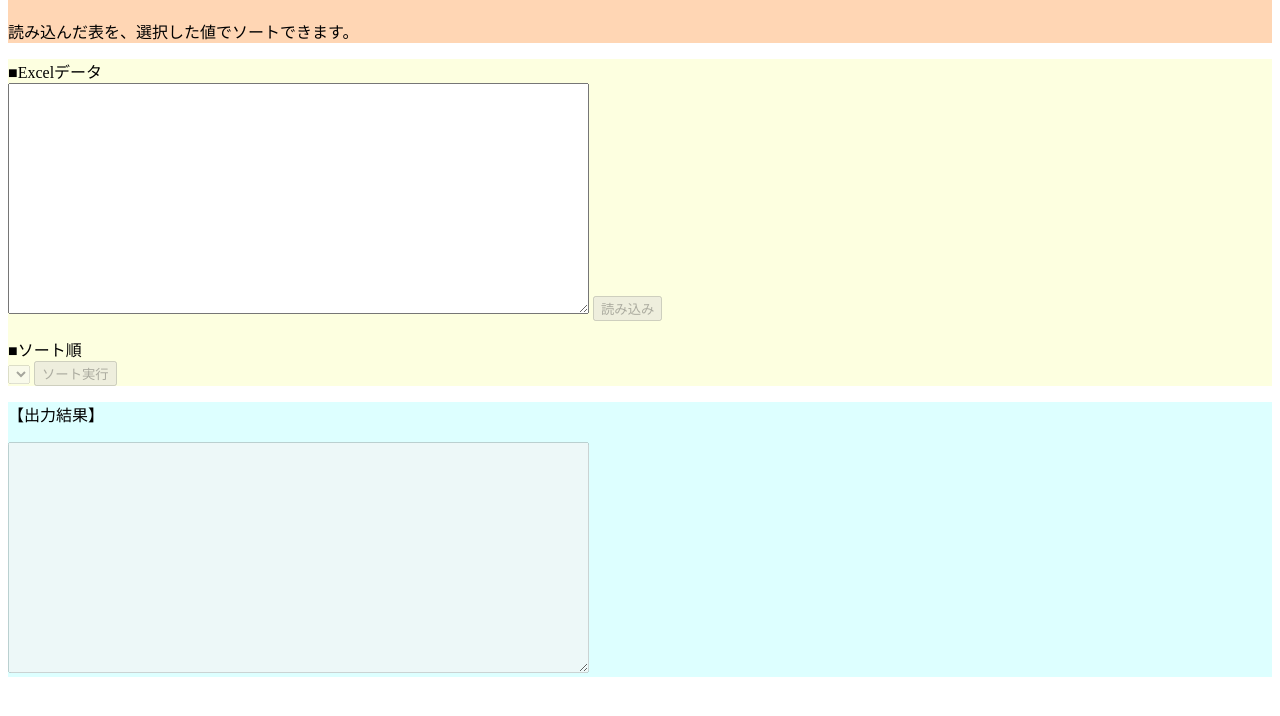
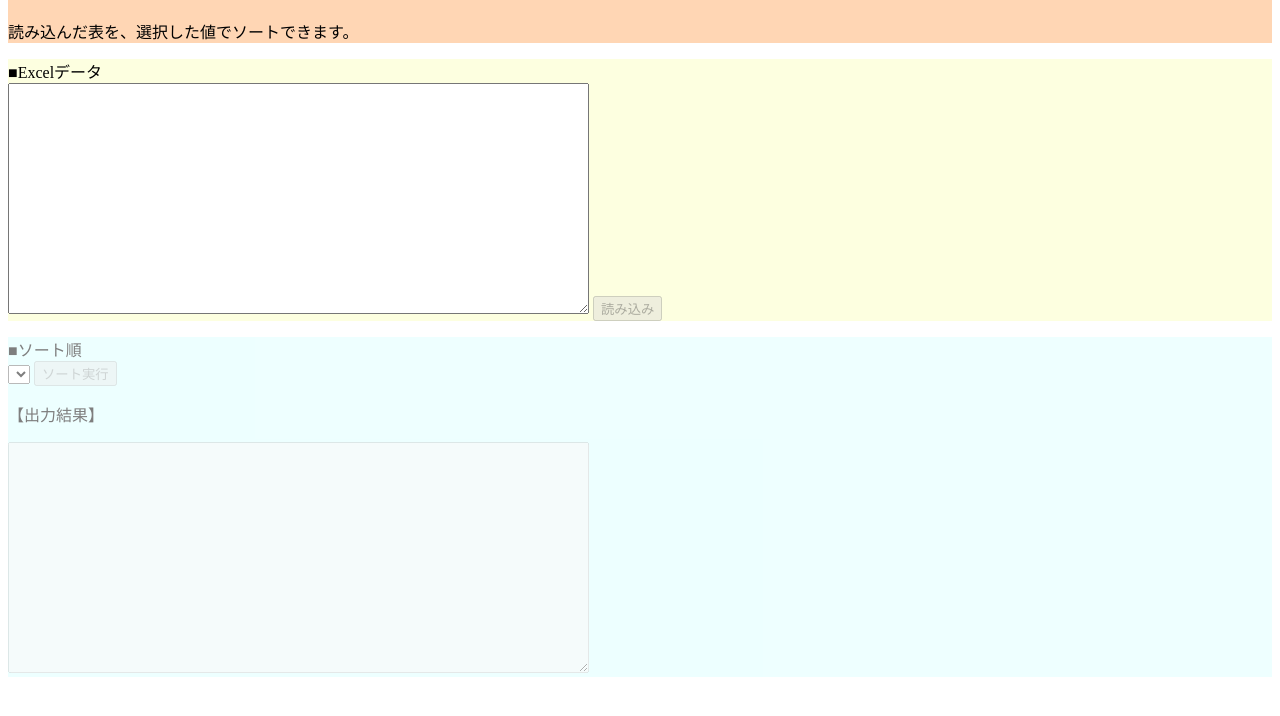
Before and after one commit to cyber-ikegami/sortTable, a plain HTML site: page index.html in a window 1280 px wide. Shown: the part 70-786 px from the top of the page. Drawn offline with Linux system fonts and the light colour scheme.

Commit message:
div全体の非活性処理追加

```diff
--- a/index.html
+++ b/index.html
@@ -14,24 +14,24 @@
       <p>読み込んだ表を、選択した値でソートできます。</p>
     </div>
 
-    <div class="input">
+    <div class="input" id="inputDiv">
       <!--Excelデータテキストエリア-->
       <p>■Excelデータ<br>
       <textarea id="excelData" rows="15" cols="70" onblur="inputRequiredCheck();"></textarea>
 
       <!--読み込みボタン-->
       <input type="button" id="load" value="読み込み" onclick="getHeaderData();" disabled></p>
+    </div>
 
+    <div class="result disabled" id="resultDiv">
         <!--ソート順コンボボックス-->
         <p>■ソート順<br>
-        <select id="sortOrder" name="sortOrder" onchange="getSelectComboBox();" disabled></select>
+        <select id="sortOrder" name="sortOrder" onchange="getSelectComboBox();"></select>
 
         <!--ソート実行ボタン-->
         <input type="button" id="execution" value="ソート実行" onclick="outputResult();" disabled></p>
-    </div>
 
         <!--出力結果テキストエリア-->
-    <div class="result">
         <p>【出力結果】</p>
         <form name="resultForm">
             <textarea rows="15" cols="70" id="result" name="resultTextArea" disabled></textarea>
--- a/sortTable.css
+++ b/sortTable.css
@@ -1,9 +1,14 @@
   .title {
-    background-color: #ffd6b4
+    background-color: #ffd6b4;
   }
   .input{
-    background-color: #fdffe0
+    background-color: #fdffe0;
   }
   .result{
-    background-color: #ddffff
+    background-color: #ddffff;
   }
+
+  .disabled{
+    opacity: 0.5;
+    pointer-events: none;
+  }
--- a/sortTable.js
+++ b/sortTable.js
@@ -13,8 +13,12 @@ function inputRequiredCheck() {
 // 読み込みボタン押下時動作
 // ヘッダーの値を取得し、ソート順コンボボックスに出力
 function getHeaderData(){
-    const sortOrder = document.getElementById('sortOrder');
-    sortOrder.disabled = false;
+    const inputDiv = document.getElementById("inputDiv");
+    const resultDiv = document.getElementById("resultDiv");
+    const sortOrder = document.getElementById("sortOrder");
+
+    inputDiv.classList.add("disabled");
+    resultDiv.classList.remove("disabled");
 
     // コンボボックス初期化
     sortOrder.innerHTML = "";
@@ -52,6 +56,7 @@ function getSelectComboBox(){
 // ソート実行ボタン押下時動作
 function outputResult() {
     const result = document.getElementById('result');
+    result.disabled = false;
 
     const excelDataValue = document.getElementById('excelData').value;
     let recordList = excelDataValue.split(/\n/g);
@@ -63,8 +68,6 @@ function outputResult() {
     const selectValue = document.getElementById('sortOrder').value;
     let outputValue = '';
 
-    result.disabled = false;
-
     dataList.sort (function(a, b) {
         return(a[selectValue] - b[selectValue]);
     });
```
Lines whose indentation alone changed are shown as unchanged.
